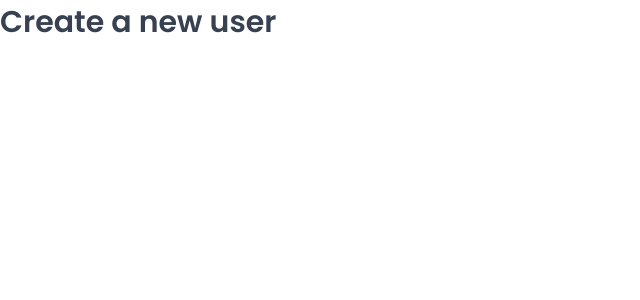
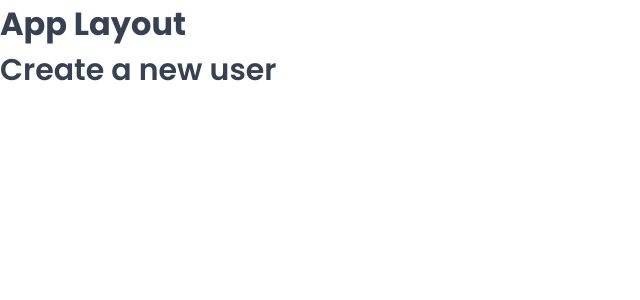
Before and after one commit to Walker-Gideon/the-wild-oasis, a React (Vite) app: page /users in a window 1280 px wide. Shown: the top 300 px of the page, without its empty margins (0-640 px from the left). Built offline with nearby package versions, Linux system fonts and the light colour scheme; a web font is replaced by a local one.

Commit message:
Added the app layout as a route and set it layout so far

```diff
--- a/src/App.jsx
+++ b/src/App.jsx
@@ -8,6 +8,7 @@ import Account from "./pages/Account";
 import Login from "./pages/Login";
 import PageNotFound from "./pages/PageNotFound";
 import GlobalStyles from "./styles/GlobalStyles";
+import AppLayout from "./ui/AppLayout";
 
 export default function App() {
   return (
@@ -15,6 +16,7 @@ export default function App() {
       <GlobalStyles />
       <BrowserRouter>
         <Routes>
+          <Route element={<AppLayout />}>
             <Route index element={<Navigate replace to="dashboard" />} />
             <Route path="dashboard" element={<Dashboard />} />
             <Route path="bookings" element={<Bookings />} />
@@ -22,6 +24,7 @@ export default function App() {
             <Route path="users" element={<Users />} />
             <Route path="settings" element={<Settings />} />
             <Route path="account" element={<Account />} />
+          </Route>
           <Route path="login" element={<Login />} />
           <Route path="*" element={<PageNotFound />} />
         </Routes>
--- a/src/ui/AppLayout.jsx
+++ b/src/ui/AppLayout.jsx
@@ -1,8 +1,9 @@
 import { Outlet } from "react-router-dom";
-import Header from "./Header";
-import Sidebar from "./Sidebar";
-import styled from "styled-components";
+// import Header from "./Header";
+// import Sidebar from "./Sidebar";
+// import styled from "styled-components";
 
+/*
 const StyledAppLayout = styled.div`
   display: grid;
   grid-template-columns: 26rem 1fr;
@@ -22,16 +23,22 @@ const Container = styled.div`
   flex-direction: column;
   gap: 3.2rem;
 `;
+*/
+
 export default function AppLayout() {
   return (
-    <StyledAppLayout>
+    <div>
+      {/* <StyledAppLayout>
         <Header />
         <Sidebar />
         <Main>
           <Container>
-          <Outlet />
           </Container>
           </Main>
-    </StyledAppLayout>
+          </StyledAppLayout> */}
+
+      <h1>App Layout</h1>
+      <Outlet />
+    </div>
   );
 }
--- a/src/ui/Logo.jsx
+++ b/src/ui/Logo.jsx
@@ -1,5 +1,5 @@
 import styled from "styled-components";
-import { useDarkMode } from "../context/DarkModeContext";
+// import { useDarkMode } from "../context/DarkModeContext";
 
 const StyledLogo = styled.div`
   text-align: center;
@@ -11,12 +11,13 @@ const Img = styled.img`
 `;
 
 function Logo() {
-  const { isDarkMode } = useDarkMode();
+  // const { isDarkMode } = useDarkMode();
 
-  const src = isDarkMode ? "/logo-dark.png" : "/logo-light.png";
+  // const src = isDarkMode ? "/logo-dark.png" : "/logo-light.png";
   return (
     <StyledLogo>
-      <Img src={src} alt="Logo" />
+      {/* <Img src={src} alt="Logo" /> */}
+      <Img alt="Logo" />
     </StyledLogo>
   );
 }
```
Lines whose indentation alone changed are shown as unchanged.
